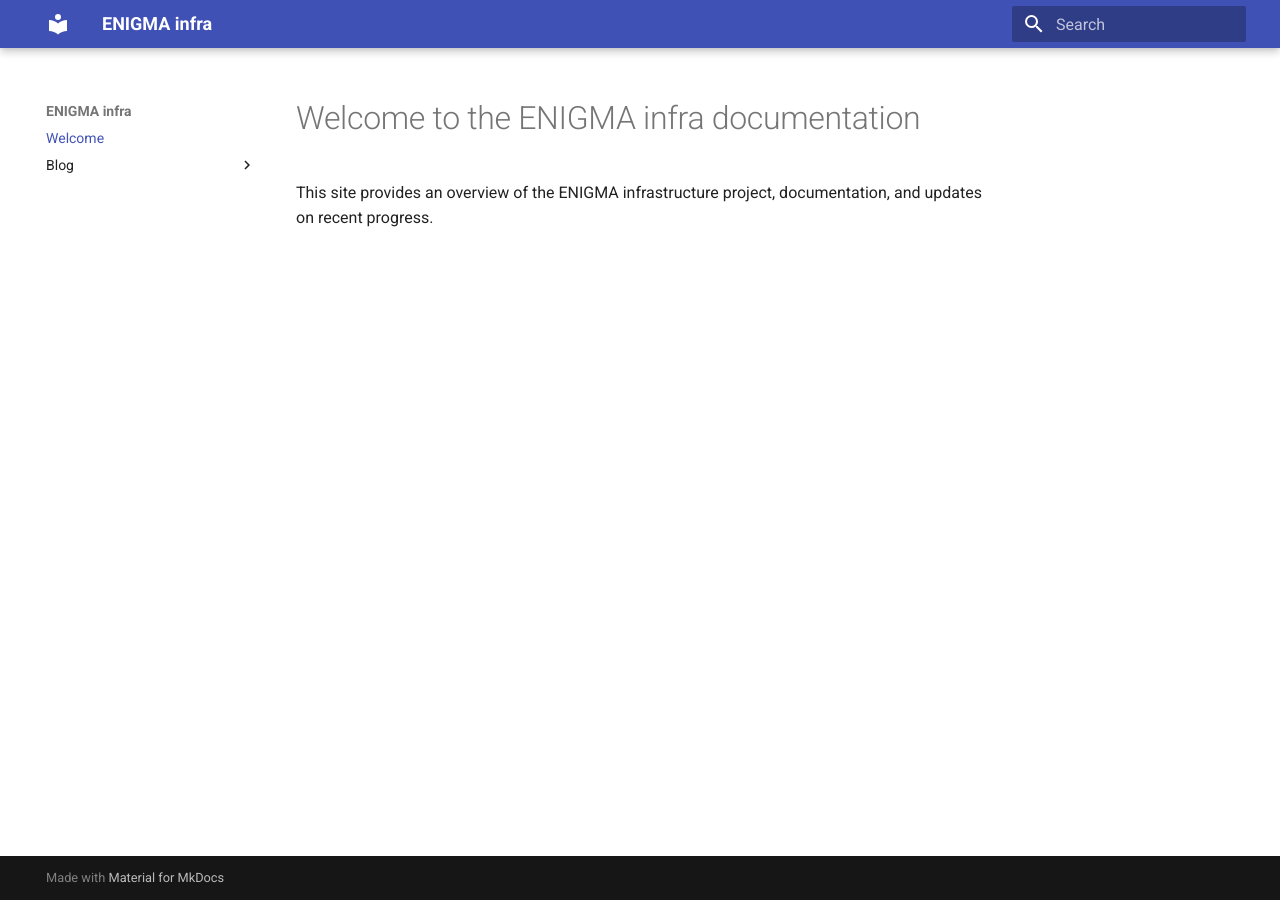
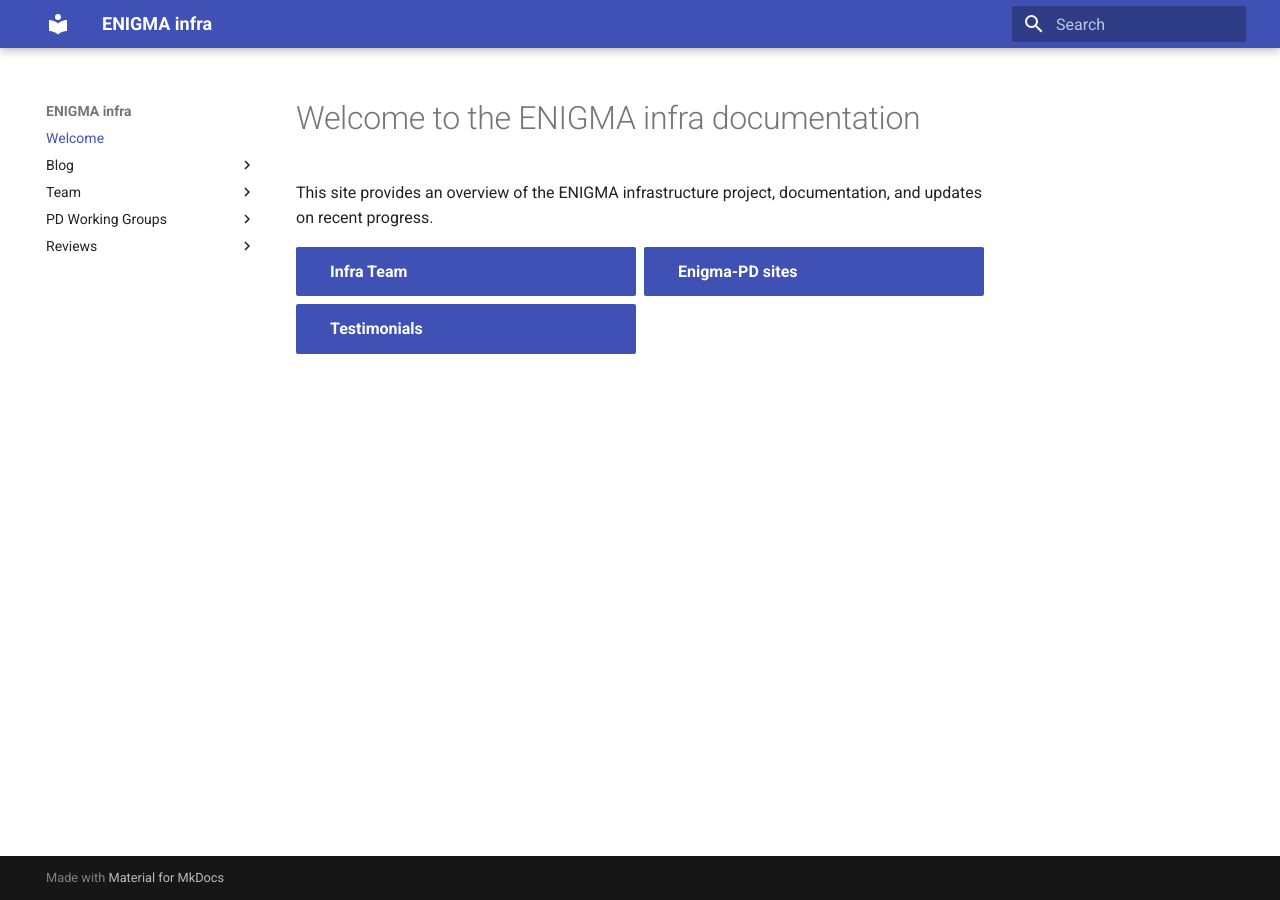
Before and after one commit to ENIGMA-infra/enigma-infra.github.io, an MkDocs documentation site: the page built from docs/index.md, in a window 1280 px wide. Built offline with MkDocs 1.6.1 and Material for MkDocs 9.7.7, drawn with Linux system fonts in a browser that asks for light colours.

Commit message:
added basic structure to organize information

```diff
--- a/docs/index.md
+++ b/docs/index.md
@@ -2,3 +2,10 @@
 
 This site provides an overview of the ENIGMA infrastructure project,
 documentation, and updates on recent progress.
+
+
+<div class="grid">
+  <a href="./team/people" class="md-button md-button--primary">Infra Team</a>
+  <a href="./wg/e_pd" class="md-button md-button--primary">Enigma-PD sites</a>
+  <a href="./reviews/testimonials" class="md-button md-button--primary">Testimonials</a>
+</div>
--- a/mkdocs.yml
+++ b/mkdocs.yml
@@ -8,7 +8,17 @@ nav:
   - Welcome: index.md
   - Blog:
     - blog/index.md
+  - Team:
+    - team/people.md
+  - PD Working Groups:
+    - wg/e_pd.md
+  - Reviews:
+    - reviews/testimonials.md
 
 plugins:
   - search
   - blog
+
+markdown_extensions:
+  - attr_list
+  - md_in_html
```
Also changed, not shown: docs/team/people.md (added, +12 -0 lines), docs/wg/e_pd.md (added, +3 -0 lines), docs/reviews/testimonials.md (added).
